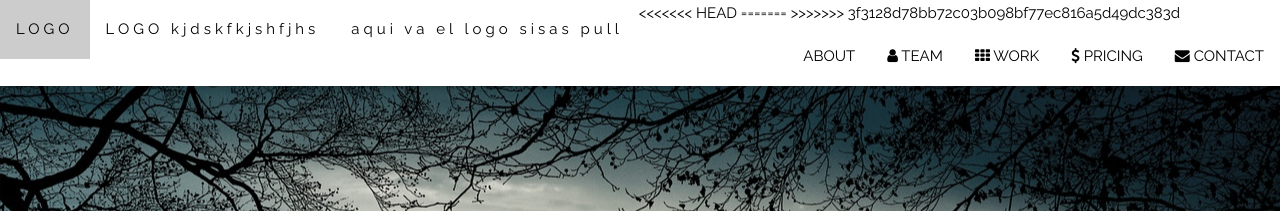
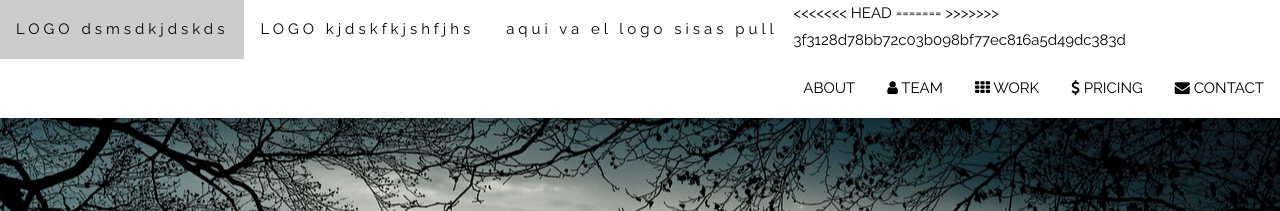
Before and after one commit to TroRpo/paginafuneraria, a plain HTML site: page index.html in a window 1280 px wide. Shown: the top 211 px of the page. Drawn offline with nearby package versions, Linux system fonts and the light colour scheme.

Commit message:
jasjkjdjanj

```diff
--- a/index.html
+++ b/index.html
@@ -15,7 +15,7 @@
 <div class="w3-top">
   <div class="w3-bar w3-white w3-card" id="myNavbar">
 <<<<<<< HEAD
-    <a href="#home" class="w3-bar-item w3-button w3-wide">LOGO</a>
+    <a href="#home" class="w3-bar-item w3-button w3-wide">LOGO dsmsdkjdskds</a>
 =======
 
     <a href="#home" class="w3-bar-item w3-button w3-wide">LOGO kjdskfkjshfjhs</a>
```
